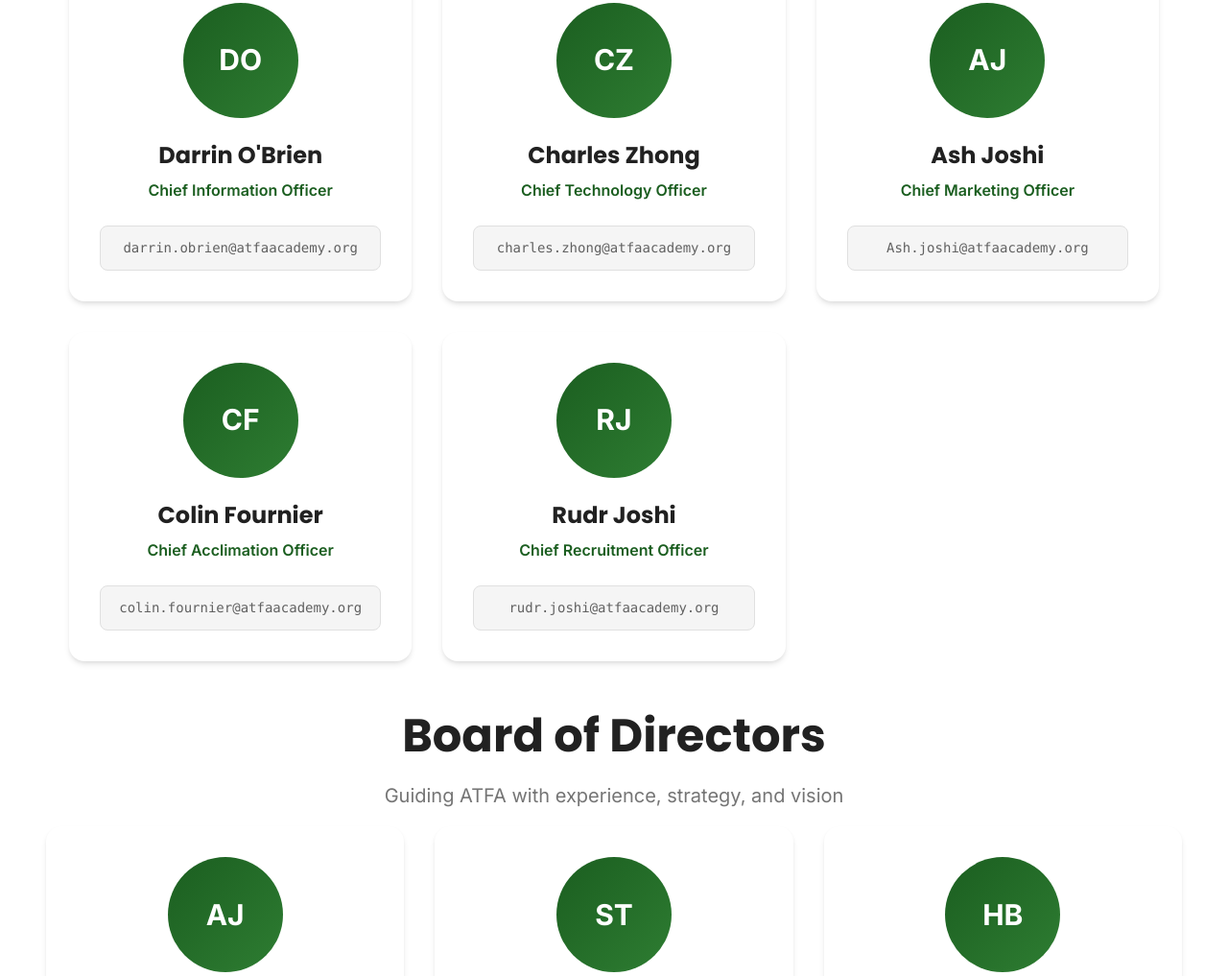
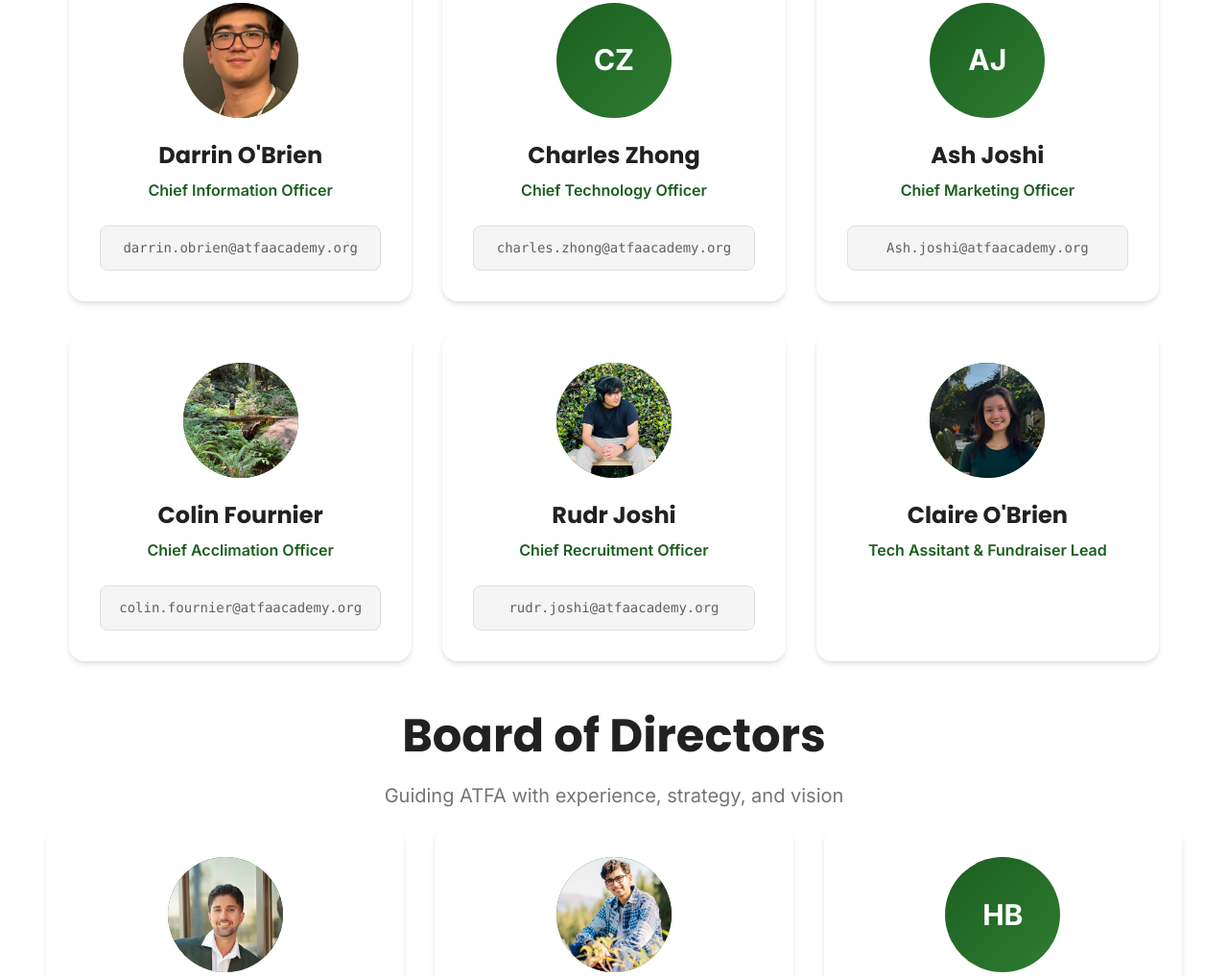
Before and after one commit to calashwin/atfaacacemy-redesign, a website built with Vite: page team.html in a window 1280 px wide. Shown: the part 1305-2322 px from the top of the page at 96% size. Built offline with nearby package versions, Linux system fonts and the light colour scheme.

Commit message:
Updating photos

```diff
--- a/css/atfa-unified.css
+++ b/css/atfa-unified.css
@@ -1086,7 +1086,8 @@ a:hover {
 .member-photo {
     width: 120px;
     height: 120px;
-    border-radius: var(--atfa-radius-full);
+    /* border-radius: var(--atfa-radius-full); */
+    border-radius: 50%;
     margin: 0 auto var(--atfa-space-6);
     background: var(--atfa-gradient-primary);
     display: flex;
@@ -1095,6 +1096,14 @@ a:hover {
     color: var(--atfa-white);
     font-size: var(--atfa-text-3xl);
     font-weight: var(--atfa-weight-bold);
+    object-fit: cover;
+}
+
+.member-photo img {
+    width: 120px;
+    height: 120px;
+    border-radius: 50%;
+    object-fit: cover;
 }
 
 .member-name {
--- a/team.html
+++ b/team.html
@@ -115,7 +115,8 @@
                 <div class="team-grid">
                     <!-- Luke Novak - CEO -->
                     <div class="team-member">
-                        <div class="member-photo">LN</div>
+                        <!-- <div class="member-photo">LN</div> -->
+                        <div class="member-photo"><img src="profile_photos/lukeNovak.jpeg"></div>
                         <h3 class="member-name">Luke Novak</h3>
                         <p class="member-role">CEO</p>
                         <p class="member-bio"></p>
@@ -124,7 +125,8 @@
 
                     <!-- Ethan Gao - COO -->
                     <div class="team-member">
-                        <div class="member-photo">EG</div>
+                        <!-- <div class="member-photo">EG</div> -->
+                        <div class="member-photo"><img src="profile_photos/ethanGao.jpeg"></div>
                         <h3 class="member-name">Ethan Gao</h3>
                         <p class="member-role">Chief Operating Officer</p>
                         <p class="member-bio"></p>
@@ -142,7 +144,8 @@
 
                      <!-- Darrin O'Brien - CIO -->
                     <div class="team-member">
-                        <div class="member-photo">DO</div>
+                        <!-- <div class="member-photo">DO</div> -->
+                        <div class="member-photo"><img src="profile_photos/darrinObrien.jpeg"></div>
                         <h3 class="member-name">Darrin O'Brien</h3>
                         <p class="member-role">Chief Information Officer</p>
                         <p class="member-bio"></p>
@@ -169,7 +172,8 @@
 
                     <!-- Colin Fournier - COO -->
                     <div class="team-member">
-                        <div class="member-photo">CF</div>
+                        <!-- <div class="member-photo">CF</div> -->
+                        <div class="member-photo"><img src="profile_photos/colinFournier.jpeg"></div>
                         <h3 class="member-name">Colin Fournier</h3>
                         <p class="member-role">Chief Acclimation Officer</p>
                         <p class="member-bio"></p>
@@ -178,12 +182,23 @@
 
                     <!-- Colin Fournier - COO -->
                     <div class="team-member">
-                        <div class="member-photo">RJ</div>
+                        <!-- <div class="member-photo">RJ</div> -->
+                        <div class="member-photo"><img src="profile_photos/rudrJoshi.jpeg"></div>
                         <h3 class="member-name">Rudr Joshi</h3>
                         <p class="member-role">Chief Recruitment Officer</p>
                         <p class="member-bio"></p>
                         <div class="member-email">rudr.joshi@atfaacademy.org</div>
                     </div>
+
+                    <!-- Claire O'Brien - Tech Assistant -->
+                    <div class="team-member">
+                        <!-- <div class="member-photo">RJ</div> -->
+                        <div class="member-photo"><img src="profile_photos/claireObrien.png"></div>
+                        <h3 class="member-name">Claire O'Brien</h3>
+                        <p class="member-role">Tech Assitant & Fundraiser Lead</p>
+                        <p class="member-bio"></p>
+                    </div>
+
 
                 </div>
             </div>
@@ -195,7 +210,8 @@
                 <div class="team-grid">
                         <!-- Ashwin Joshi - Founder & CEO -->
                         <div class="team-member">
-                            <div class="member-photo">AJ</div>
+                            <!-- <div class="member-photo">AJ</div> -->
+                            <div class="member-photo"><img src="profile_photos/ashwinJoshi.jpeg"></div>
                             <h3 class="member-name">Ashwin Joshi</h3>
                             <p class="member-role">Board of Directors Chair & Founder</p>
                             <p class="member-bio">Founded ATFA in 2020 with a vision to provide free financial education to teenagers globally. Project funding associate at A1 Hospitality, U.S. Senator Youth Scholarship finalist, and passionate advocate for financial literacy legislation.</p>
@@ -204,7 +220,8 @@
 
                         <!-- Sahir Tandon - Cofounder -->
                         <div class="team-member">
-                            <div class="member-photo">ST</div>
+                            <!-- <div class="member-photo">ST</div> -->
+                            <div class="member-photo"><img src="profile_photos/sahirTandon.jpeg"></div>
                             <h3 class="member-name">Sahir Tandon</h3>
                             <p class="member-role">Cofounder</p>
                             <p class="member-bio">Joined ATFA as cofounder in 2022, bringing essential leadership to the organization's growth. Technology professional and Eagle Scout who contributes deep technical expertise and platform development skills to enhance educational innovation.</p>
```
Also changed, not shown: profile_photos/ashwinJoshi.jpeg (added), profile_photos/claireObrien.png (added), profile_photos/colinFournier.jpeg (added), profile_photos/darrinObrien.jpeg (added), profile_photos/ethanGao.jpeg (added), profile_photos/lukeNovak.jpeg (added), profile_photos/rudrJoshi.jpeg (added), profile_photos/sahirTandon.jpeg (added).
